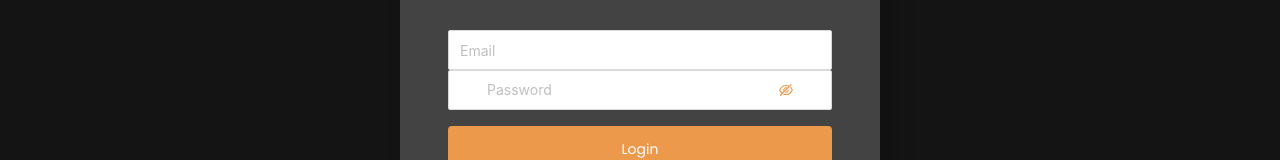
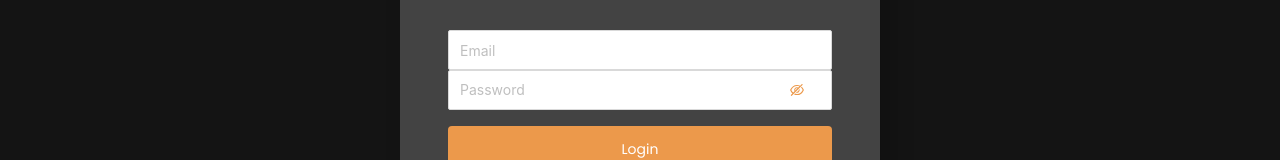
Before and after one commit to lewisemarcus/Soundify, a React (Create React App) app in the folder client/: page /login in a window 1280 px wide. Shown: the part 391-551 px from the top of the page. Built offline with nearby package versions, Linux system fonts and the light colour scheme.

Commit message:
fixing inputs

```diff
--- a/client/src/pages/styles/Login.css
+++ b/client/src/pages/styles/Login.css
@@ -99,3 +99,11 @@
 .form-input-wrapper .ant-input-affix-wrapper {
     width: 80%;
 }
+
+.form-input-wrapper .ant-input-affix-wrapper {
+    justify-content: flex-start;
+}
+
+.form-input-wrapper .ant-input-suffix {
+    margin-left: 42px;
+}
```
